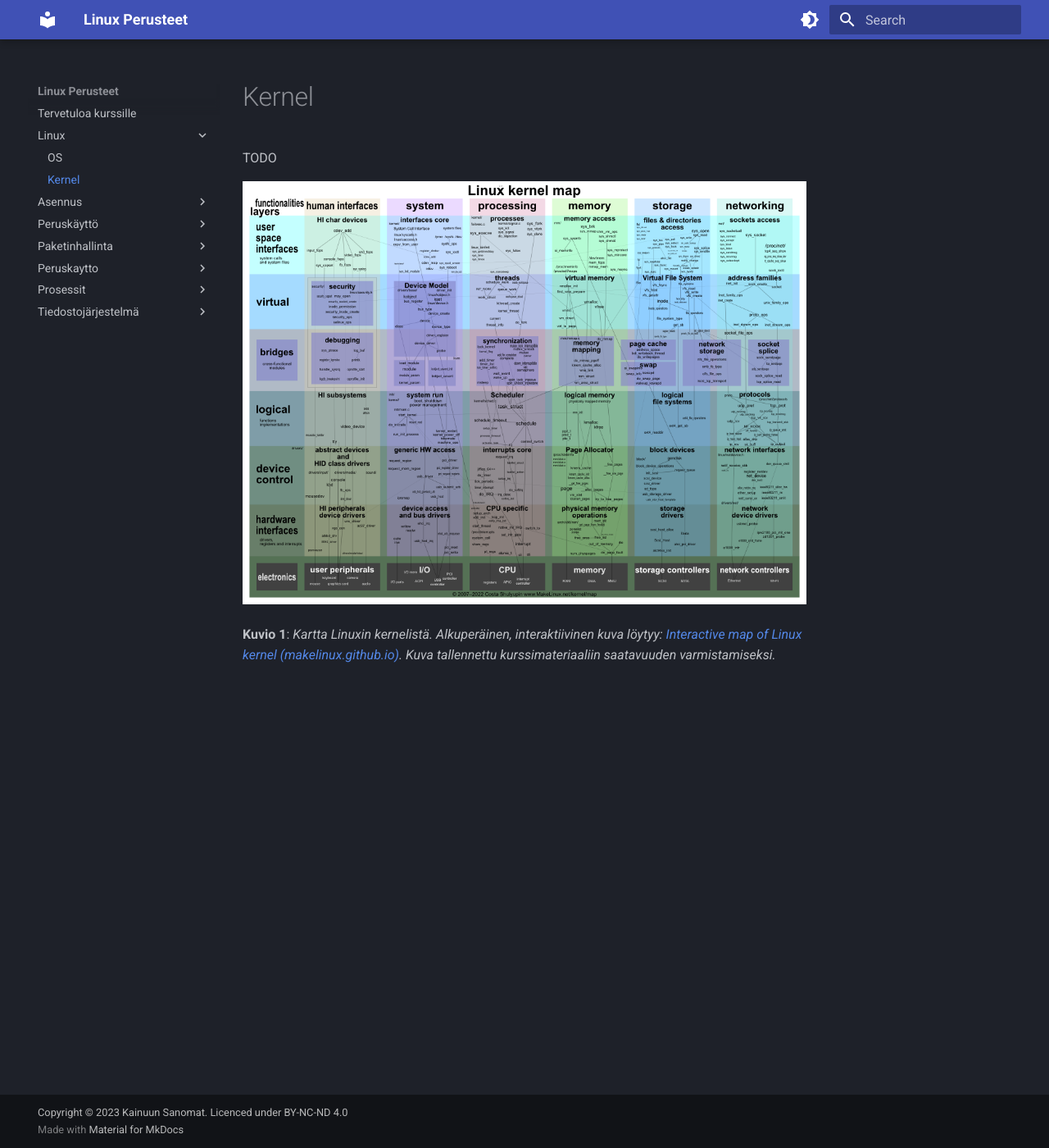
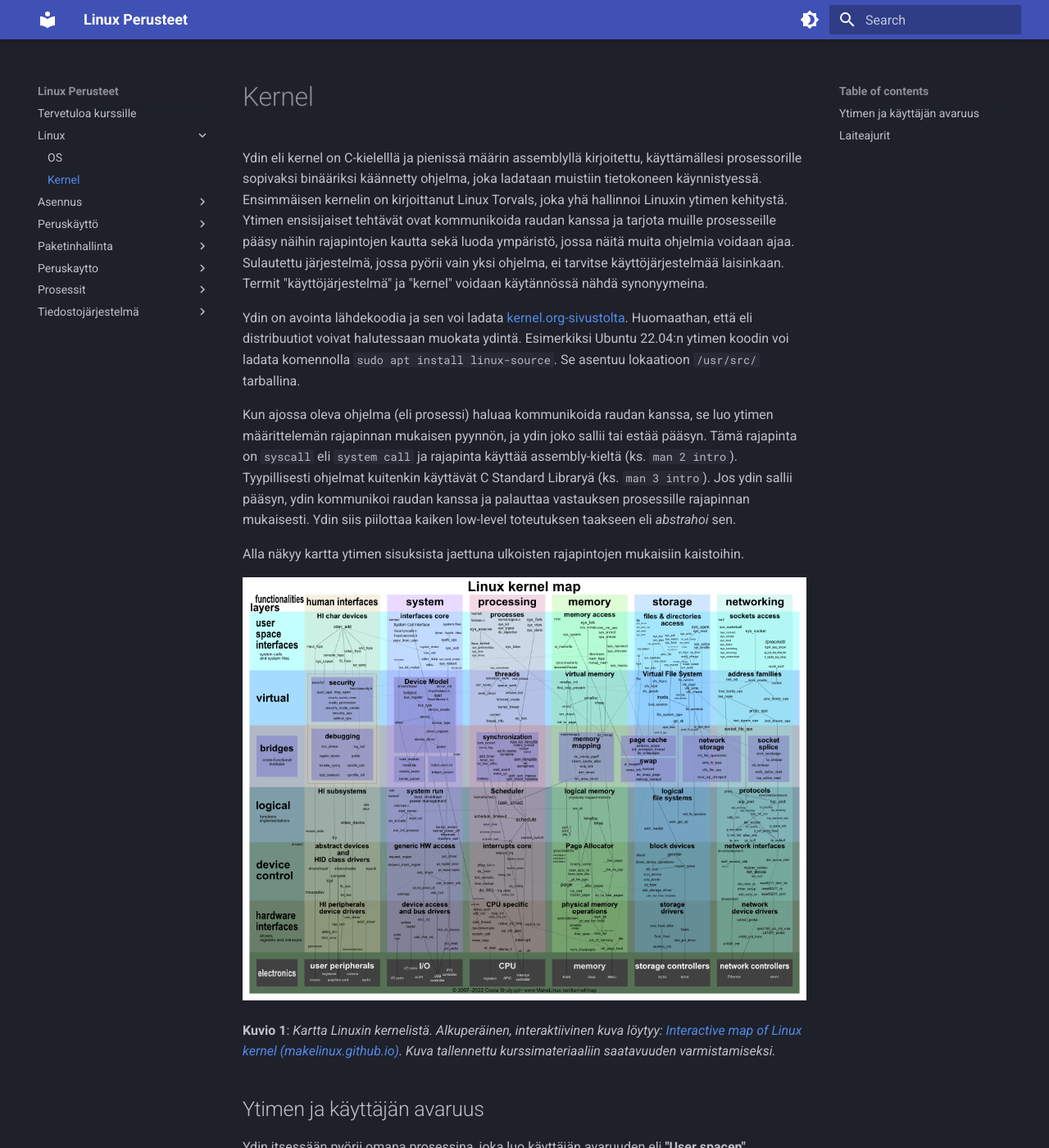
Before and after one commit to sourander/linux-perusteet, an MkDocs documentation site: the page built from docs/linux/kernel.md, in a window 1280 px wide and 1400 px high. Shown: the whole window at 82% size. Built offline with MkDocs 1.6.1 and Material for MkDocs 9.7.7, drawn with Linux system fonts in a browser that asks for light colours; some of the changed text lies outside the part shown.

Commit message:
Added user and kernel spaces

```diff
--- a/docs/linux/kernel.md
+++ b/docs/linux/kernel.md
@@ -1,5 +1,29 @@
-TODO
+Ydin eli kernel on C-kielelllä ja pienissä määrin assemblyllä kirjoitettu, käyttämällesi prosessorille sopivaksi binääriksi käännetty ohjelma, joka ladataan muistiin tietokoneen käynnistyessä. Ensimmäisen kernelin on kirjoittanut Linux Torvals, joka yhä hallinnoi Linuxin ytimen kehitystä. Ytimen ensisijaiset tehtävät ovat kommunikoida raudan kanssa ja tarjota muille prosesseille pääsy näihin rajapintojen kautta sekä luoda ympäristö, jossa näitä muita ohjelmia voidaan ajaa. Sulautettu järjestelmä, jossa pyörii vain yksi ohjelma, ei tarvitse käyttöjärjestelmää laisinkaan. Termit "käyttöjärjestelmä" ja "kernel" voidaan käytännössä nähdä synonyymeina.
+
+Ydin on avointa lähdekoodia ja sen voi ladata [kernel.org-sivustolta](https://kernel.org/). Huomaathan, että eli distribuutiot voivat halutessaan muokata ydintä. Esimerkiksi Ubuntu 22.04:n ytimen koodin voi ladata komennolla `sudo apt install linux-source`. Se asentuu lokaatioon `/usr/src/` tarballina.
+
+Kun ajossa oleva ohjelma (eli prosessi) haluaa kommunikoida raudan kanssa, se luo ytimen määrittelemän rajapinnan mukaisen pyynnön, ja ydin joko sallii tai estää pääsyn. Tämä rajapinta on `syscall` eli `system call` ja rajapinta käyttää assembly-kieltä (ks. `man 2 intro`). Tyypillisesti ohjelmat kuitenkin käyttävät C Standard Libraryä (ks. `man 3 intro`).  Jos ydin sallii pääsyn, ydin kommunikoi raudan kanssa ja palauttaa vastauksen prosessille rajapinnan mukaisesti. Ydin siis piilottaa kaiken low-level toteutuksen taakseen eli *abstrahoi* sen.
+
+Alla näkyy kartta ytimen sisuksista jaettuna ulkoisten rajapintojen mukaisiin kaistoihin.
 
 ![Linux Kernel Map](../images/linux-kernel-map.png)
 
 **Kuvio 1**: *Kartta Linuxin kernelistä. Alkuperäinen, interaktiivinen kuva löytyy: [Interactive map of Linux kernel (makelinux.github.io)](https://makelinux.github.io/kernel/map/). Kuva tallennettu kurssimateriaaliin saatavuuden varmistamiseksi.*
+
+
+
+## Ytimen ja käyttäjän avaruus
+
+Ydin itsessään pyörii omana prosessina, joka luo käyttäjän avaruuden eli **"User spacen"**. Käyttäjän avaruudessa suoritetaan ohjelmat, jotka näkyvät tavalla tai toiselle käyttäjälle. Osa näkyy ilmiselvästi, kuten graafinen työpöytä, osa näkyy esimerkiksi komennon `ps aux` avulla. Huomaa, että vaikka avaruuden nimessä on termi käyttäjä, se ei tarkoita, että ohjelmat ovat nimenomaan ihmiskäyttäjän käynnistämiä ja käyttämiä. Myös vailla interaktiivista shelliä ohjelmia ajava Linux-palvelin suorittaa ohjelmat käyttäjäavaruudessa.
+
+Ohjelmat, jotka suoritetaan ytimen avaruudessa, suoritetaan todella laajoilla käyttöoikeuksilla, ja ohjelmilla on lähes rajaton pääsy tietokoneen resursseihin. Käyttäjän avaruudessa suoritettavat ohjelmat ajetaan sen sijaan ytimen niille antamilla ehdoilla. Ohjelman pääsyä muistiin, massamuistiin, prosessoriaikaa, ja muita resursseja voidaan rajata. Käyttäjän näkökulmasta rinnakkain ajettavat ohjelmat ajetaan "yhtä aikaa", mutta käytännössä ohjelmat vuorottelevat CPU:n ytimen tai useiden ytimien laskenta-ajasta. Myös itse ydin tarvitsee CPU-aikaa ja muistia, luonnollisesti.
+
+![user-space_kernel-space](../images/user-space_kernel-space.png)
+
+**Kuvio 2**: *Käyttäjän avaruuden, ytimen avaruuden ja raudan kerrokset.*
+
+
+
+## Laiteajurit
+
+TODO
```
Also changed, not shown: docs/images/user-space_kernel-space.png (added), docs/paketinhallinta/.pages (added), 1 other file.
